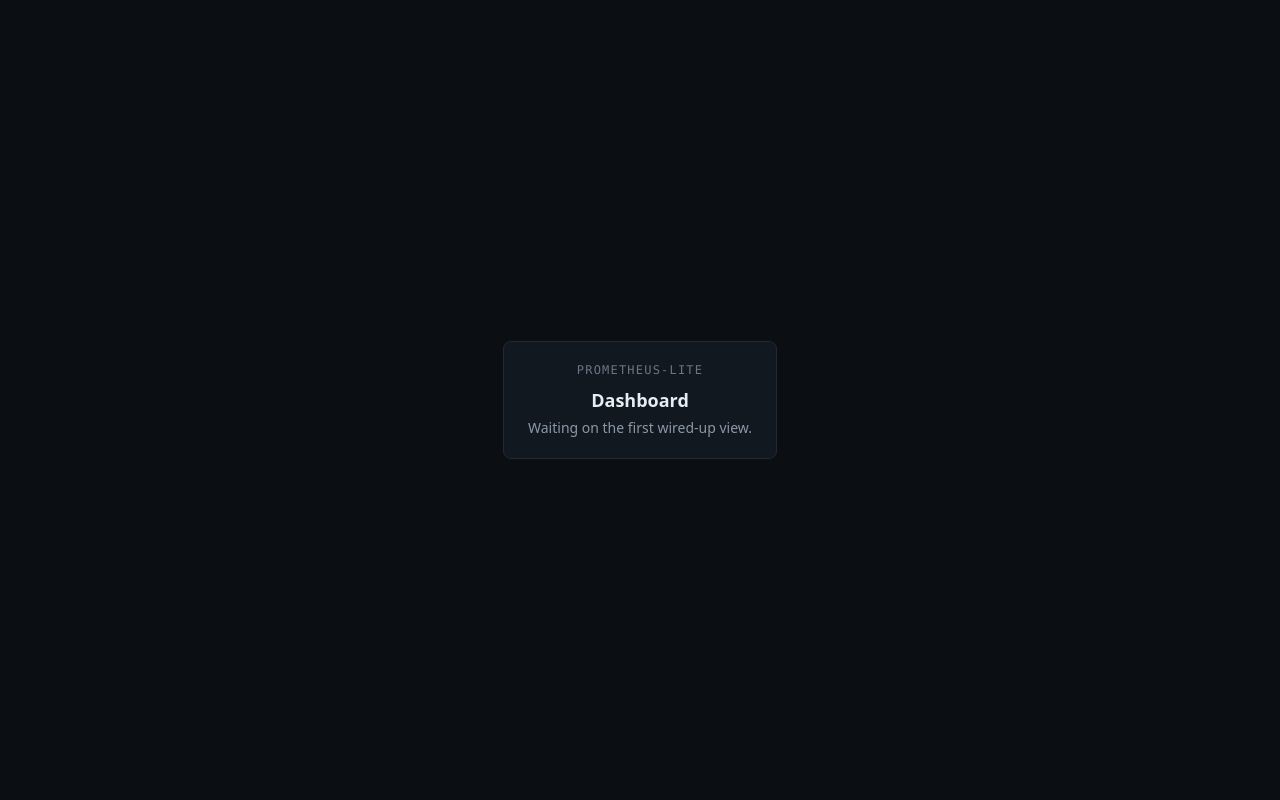
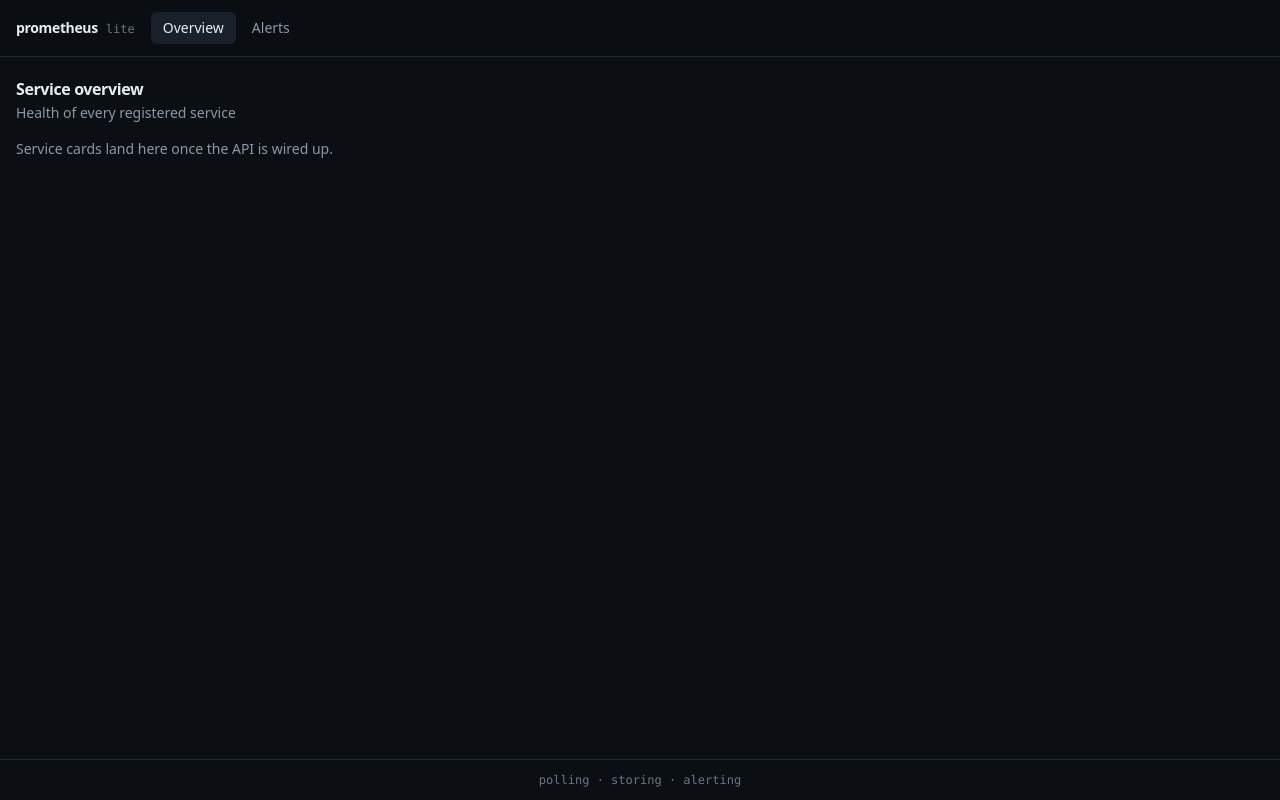
Before and after one commit to Deshenfektion/prometheus-lite, a React (Vite) app in the folder web/: page / in a window 1280 px wide. Built offline with nearby package versions, Linux system fonts and the light colour scheme.

Commit message:
feat(web): add tailwind layout and navigation

```diff
--- a/web/package.json
+++ b/web/package.json
@@ -13,7 +13,8 @@
   },
   "dependencies": {
     "react": "19.0.0",
-    "react-dom": "19.0.0"
+    "react-dom": "19.0.0",
+    "react-router-dom": "7.3.0"
   },
   "devDependencies": {
     "@tailwindcss/vite": "4.0.12",
--- a/web/src/App.tsx
+++ b/web/src/App.tsx
@@ -1,11 +1,19 @@
+import { BrowserRouter, Route, Routes } from 'react-router-dom';
+import { Layout } from './components/Layout.tsx';
+import { AlertsPage } from './pages/AlertsPage.tsx';
+import { DashboardPage } from './pages/DashboardPage.tsx';
+import { NotFoundPage } from './pages/NotFoundPage.tsx';
+
 export function App() {
   return (
-    <div className="flex h-full items-center justify-center">
-      <div className="rounded-lg border border-line bg-surface px-6 py-5 text-center">
-        <p className="font-mono text-xs tracking-widest text-ink-faint uppercase">prometheus-lite</p>
-        <h1 className="mt-2 text-lg font-semibold">Dashboard</h1>
-        <p className="mt-1 text-sm text-ink-muted">Waiting on the first wired-up view.</p>
-      </div>
-    </div>
+    <BrowserRouter>
+      <Routes>
+        <Route element={<Layout />}>
+          <Route index element={<DashboardPage />} />
+          <Route path="alerts" element={<AlertsPage />} />
+          <Route path="*" element={<NotFoundPage />} />
+        </Route>
+      </Routes>
+    </BrowserRouter>
   );
 }
--- /dev/null
+++ b/web/src/components/Layout.tsx
@@ -0,0 +1,47 @@
+import type { ReactNode } from 'react';
+import { NavLink, Outlet } from 'react-router-dom';
+
+const NAV_ITEMS = [
+  { to: '/', label: 'Overview', end: true },
+  { to: '/alerts', label: 'Alerts', end: false },
+];
+
+function navClass({ isActive }: { isActive: boolean }): string {
+  const base = 'rounded-md px-3 py-1.5 text-sm transition-colors';
+  return isActive
+    ? `${base} bg-surface-raised text-ink`
+    : `${base} text-ink-muted hover:bg-surface hover:text-ink`;
+}
+
+export function Layout({ toolbar }: { toolbar?: ReactNode }) {
+  return (
+    <div className="flex min-h-full flex-col">
+      <header className="sticky top-0 z-10 border-b border-line bg-canvas/95 backdrop-blur">
+        <div className="mx-auto flex max-w-[1600px] flex-wrap items-center gap-4 px-4 py-3">
+          <div className="flex items-baseline gap-2">
+            <span className="text-sm font-semibold tracking-tight">prometheus</span>
+            <span className="font-mono text-xs text-ink-faint">lite</span>
+          </div>
+
+          <nav className="flex items-center gap-1">
+            {NAV_ITEMS.map((item) => (
+              <NavLink key={item.to} to={item.to} end={item.end} className={navClass}>
+                {item.label}
+              </NavLink>
+            ))}
+          </nav>
+
+          <div className="ml-auto flex items-center gap-3">{toolbar}</div>
+        </div>
+      </header>
+
+      <main className="mx-auto w-full max-w-[1600px] flex-1 px-4 py-5">
+        <Outlet />
+      </main>
+
+      <footer className="border-t border-line px-4 py-3 text-center font-mono text-xs text-ink-faint">
+        polling · storing · alerting
+      </footer>
+    </div>
+  );
+}
--- /dev/null
+++ b/web/src/components/PageHeading.tsx
@@ -0,0 +1,19 @@
+import type { ReactNode } from 'react';
+
+interface PageHeadingProps {
+  title: string;
+  subtitle?: string;
+  actions?: ReactNode;
+}
+
+export function PageHeading({ title, subtitle, actions }: PageHeadingProps) {
+  return (
+    <div className="mb-4 flex flex-wrap items-end justify-between gap-3">
+      <div>
+        <h1 className="text-base font-semibold tracking-tight">{title}</h1>
+        {subtitle !== undefined && <p className="mt-0.5 text-sm text-ink-muted">{subtitle}</p>}
+      </div>
+      {actions !== undefined && <div className="flex items-center gap-2">{actions}</div>}
+    </div>
+  );
+}
--- /dev/null
+++ b/web/src/pages/AlertsPage.tsx
@@ -0,0 +1,10 @@
+import { PageHeading } from '../components/PageHeading.tsx';
+
+export function AlertsPage() {
+  return (
+    <>
+      <PageHeading title="Alerts" subtitle="Rules and the events they produced" />
+      <p className="text-sm text-ink-muted">The alert engine is not built yet.</p>
+    </>
+  );
+}
--- /dev/null
+++ b/web/src/pages/DashboardPage.tsx
@@ -0,0 +1,10 @@
+import { PageHeading } from '../components/PageHeading.tsx';
+
+export function DashboardPage() {
+  return (
+    <>
+      <PageHeading title="Service overview" subtitle="Health of every registered service" />
+      <p className="text-sm text-ink-muted">Service cards land here once the API is wired up.</p>
+    </>
+  );
+}
--- /dev/null
+++ b/web/src/pages/NotFoundPage.tsx
@@ -0,0 +1,13 @@
+import { Link } from 'react-router-dom';
+
+export function NotFoundPage() {
+  return (
+    <div className="mx-auto max-w-md py-20 text-center">
+      <p className="font-mono text-xs tracking-widest text-ink-faint uppercase">404</p>
+      <h1 className="mt-2 text-lg font-semibold">No such page</h1>
+      <Link to="/" className="mt-4 inline-block text-sm text-accent hover:underline">
+        Back to the overview
+      </Link>
+    </div>
+  );
+}
```
Also changed, not shown: 1 other file (tests, documents, lock files or other folders).
